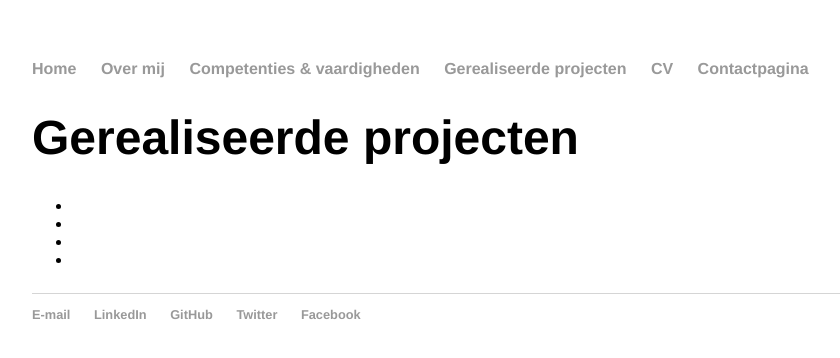
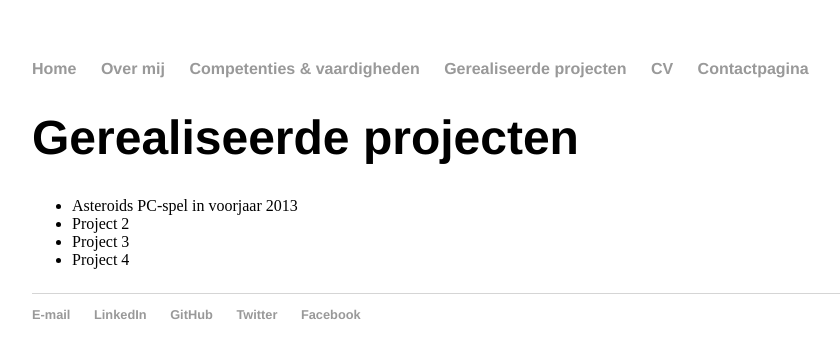
Before and after one commit to Jornax/Jornax.github.io, a Jekyll site: the page built from projects/index.html, in a window 1280 px wide. Shown: the top 358 px of the page, without its empty margins (160-1000 px from the left). Built offline with Jekyll 4.4.1, drawn with Linux system fonts in a browser that asks for light colours.

Commit message:
Update index.html

```diff
--- a/projects/index.html
+++ b/projects/index.html
@@ -7,10 +7,10 @@ title: Gerealiseerde projecten
 			<h1>Gerealiseerde projecten</h1>
 			<p>
 			<ul>
-				<li><Asteroids PC-spel in voorjaar 2013></li>
-				<li><Project 2></li>
-				<li><Project 3></li>
-				<li><Project 4></li>
+				<li>Asteroids PC-spel in voorjaar 2013</li>
+				<li>Project 2</li>
+				<li>Project 3</li>
+				<li>Project 4</li>
 			</ul>
 			</p>
 
```
